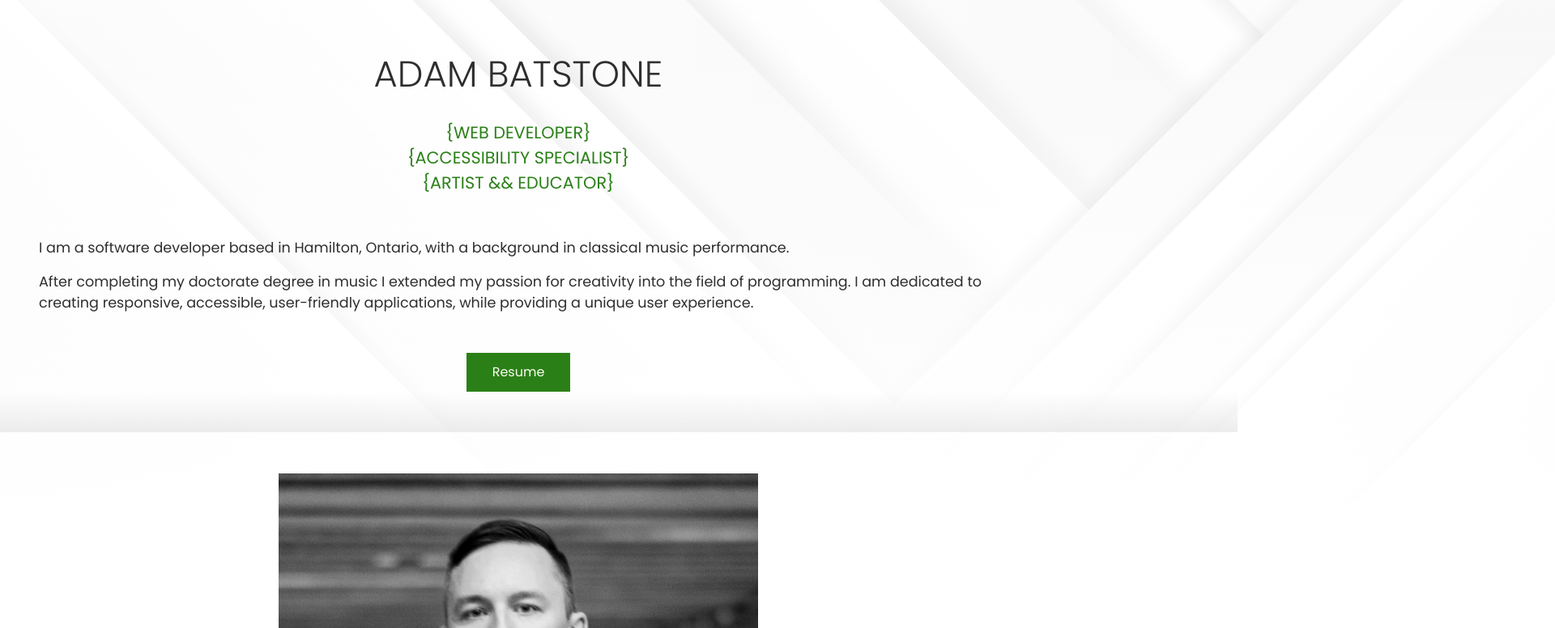
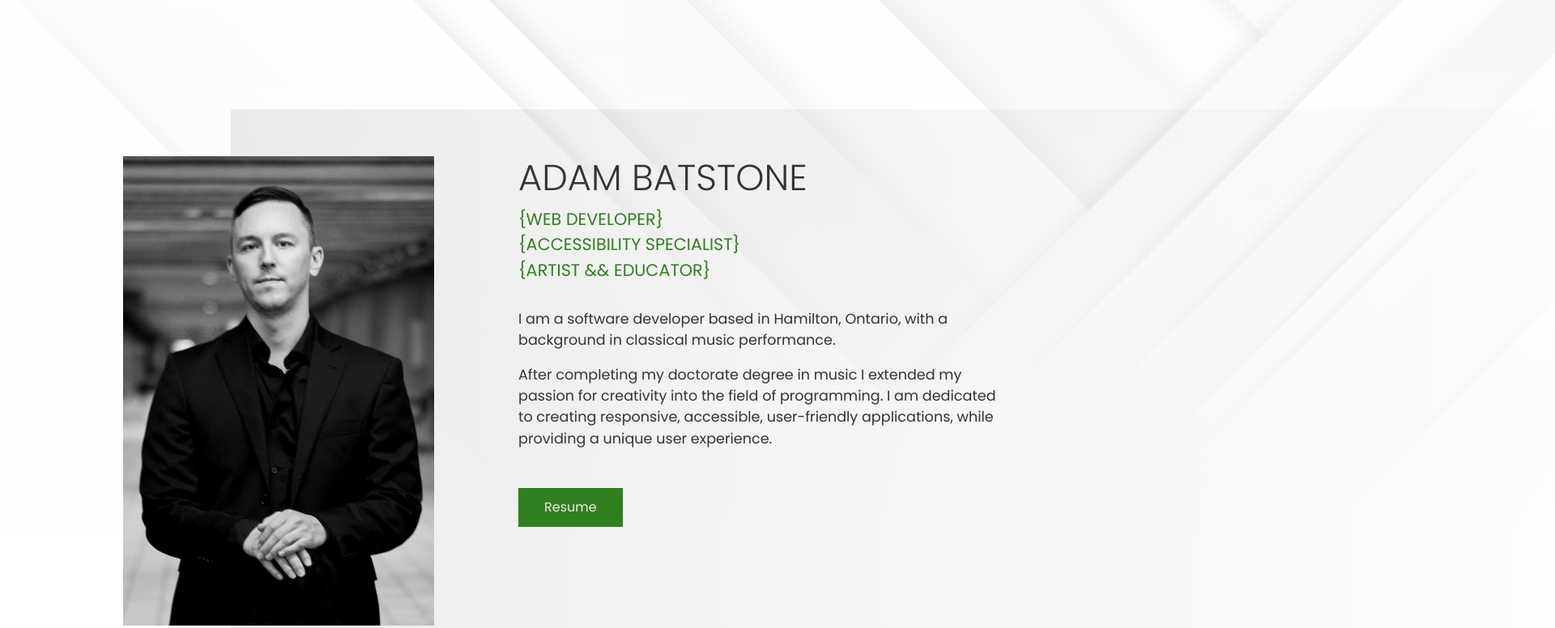
Before and after one commit to Batstone/dev-portfolio, a website: page index.html in a window 1280 px wide. Shown: the part 141-917 px from the top of the page at 81% size, 1920 px wide, since content can reach past the window. Drawn offline with Linux system fonts and the light colour scheme.

Commit message:
profile desktop

```diff
--- a/index.html
+++ b/index.html
@@ -31,6 +31,8 @@
     </header>
     <main id="main" class="full-width">
       <section class="profile">
+        <img class="profile__img" src="./assets/images/Adam_Batston-3-edit.jpg" alt="Developer, Adam Batstone" />
+        <div class="profile__text text">
           <h1>Adam Batstone</h1>
           <ul class="profile__socials">
             <li>
@@ -80,8 +82,6 @@
               >
             </li>
           </ul>
-        <img class="profile__img" src="./assets/images/Adam_Batston-3-edit.jpg" alt="Developer, Adam Batstone" />
-        <div class="profile__text text">
           <h2>
             <div><span aria-hidden="true">{</span>Web Developer<span aria-hidden="true">}</span></div>
             <div><span aria-hidden="true">{</span>Accessibility Specialist<span aria-hidden="true">}</span></div>
--- a/style.css
+++ b/style.css
@@ -398,7 +398,8 @@ nav a:focus {
   position: relative;
 
   @media (min-width: 48rem) {
-    margin-block-start: 9rem;
+    margin-block-start: 17rem;
+    grid-template-columns: repeat(2, 1fr);
   }
 }
 
@@ -411,6 +412,14 @@ nav a:focus {
   bottom: 0;
   background: linear-gradient(to top, rgba(114, 114, 114, 0.13), #00000000);
   z-index: 98;
+
+  @media (min-width: 48rem) {
+    position: absolute;
+    height: 120%;
+    top: -10%;
+    left: 20%;
+    background: linear-gradient(to right, rgba(114, 114, 114, 0.13), #00000000);
+  }
 }
 
 .profile h1 {
@@ -429,7 +438,7 @@ nav a:focus {
 
   @media (min-width: 48rem) {
     position: absolute;
-    top: -7rem;
+    top: -15.5rem;
     right: 0;
     justify-items: end;
   }
@@ -451,6 +460,19 @@ nav a:focus {
   margin-inline: auto;
   margin-block-start: 3.2rem;
   order: 4;
+
+  @media (min-width: 48rem) {
+    order: 0;
+    width: 65%;
+    margin-block-start: 0;
+    margin-left: auto;
+  }
+}
+
+@media (min-width: 48rem) {
+  .profile__text {
+    text-align: left;
+  }
 }
 
 .profile__text h2 {
@@ -459,11 +481,19 @@ nav a:focus {
   color: var(--secondary-color);
   text-transform: uppercase;
   margin-block-start: 1.8rem;
+
+  @media (min-width: 48rem) {
+    margin-block-start: 0.5rem;
+  }
 }
 
 .profile__text p {
   margin-block-start: 3.2rem;
   text-align: left;
+
+  @media (min-width: 48rem) {
+    margin-block-start: 2rem;
+  }
 }
 
 .profile__text p:nth-of-type(2) {
```
Lines whose indentation alone changed are shown as unchanged.
